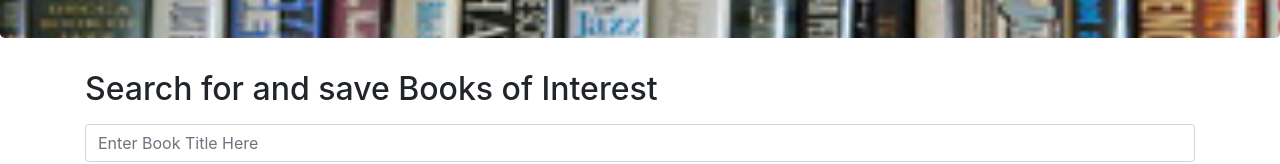
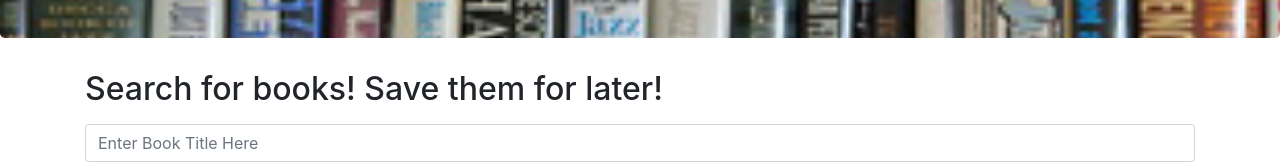
Before and after one commit to aces15224/Google-Books-Search, a React (Create React App) app: page / in a window 1280 px wide. Shown: the part 225-389 px from the top of the page. Built offline with nearby package versions, Linux system fonts and the light colour scheme; no server answers.

Commit message:
Update index.js

```diff
--- a/src/components/Form/index.js
+++ b/src/components/Form/index.js
@@ -6,7 +6,7 @@ return (
   <div className="container">
   <form>
     <div className="form-group">
-      <label htmlFor="search"><h2>Search for and save Books of Interest</h2></label>
+      <label htmlFor="search"><h2>Search for books!  Save them for later!</h2></label>
       <input
         onChange={props.handleInputChange}
         search={props.search}
```
